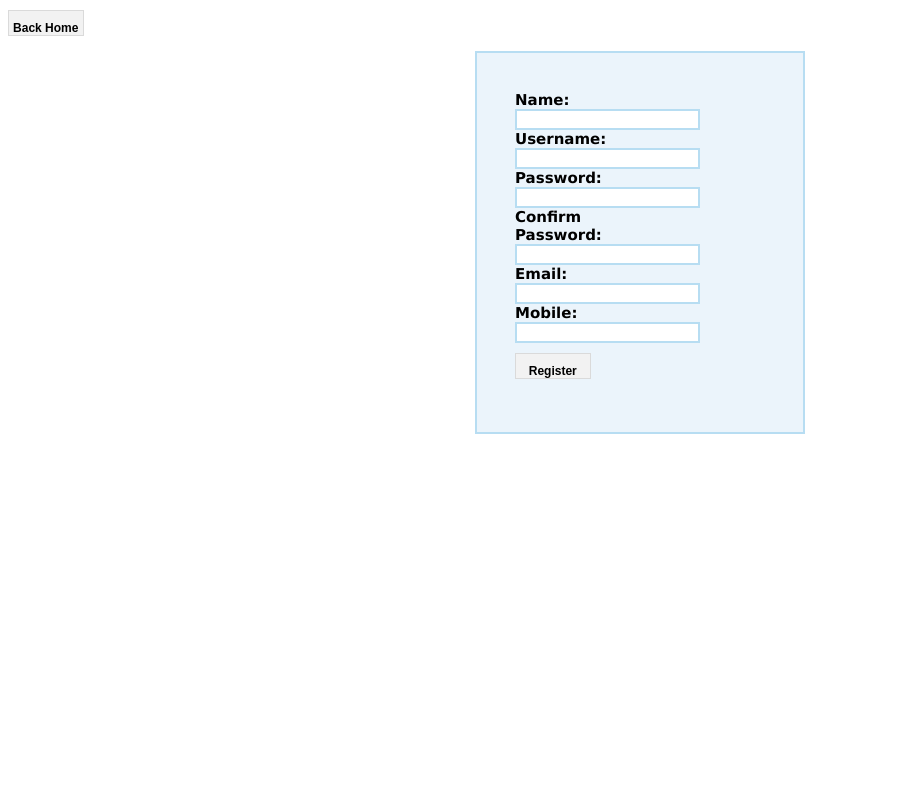
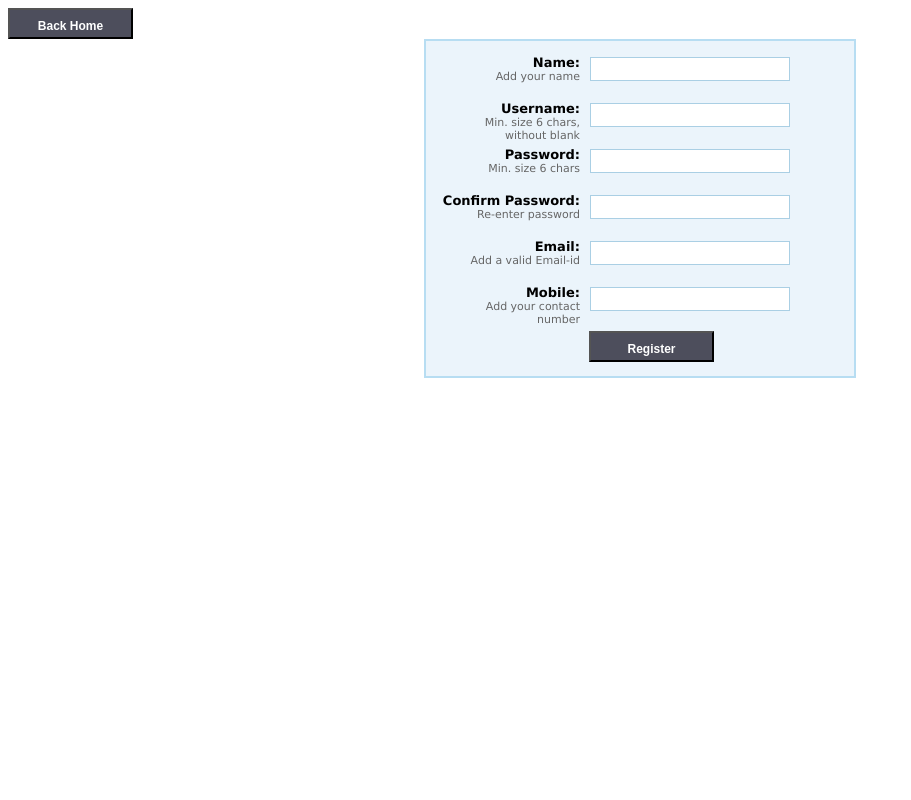
Before and after one commit to jithusunny/Genie, a PHP site: page /register.php in a window 1280 px wide. Shown: the whole page, without its empty margins (0-911 px from the left). Run offline with PHP 8.4, Linux system fonts and the light colour scheme.

Commit message:
modified form design

```diff
--- a/index.php
+++ b/index.php
@@ -6,7 +6,7 @@
 
     <body>
         <div>
-	    <form id="stylized" name="register" method="link" action="register.php">
+	    <form name="register" method="link" action="register.php">
 	        <button type="submit">Register</button>
 	    </form>
 	</div>
@@ -21,6 +21,7 @@
                 <input type="text" name="pwd" id="pwd">
 
                 <button type="submit">Log in</button>
+
             </form>
         </div>
     </body>
--- a/register.php
+++ b/register.php
@@ -6,7 +6,8 @@
 
     <body>
         <div>
-	    <form id="stylized" name="home" method="link" action="index.php">
+	    <form name="home" method="link" action="index.php">
+
 	        <button type="submit">Back Home</button>
 	    </form>
 	</div>
@@ -14,22 +15,46 @@
         <div id="stylized" class="login-box">
             <form id="form" name="form" method="post" action="validate_registration.php">
 
-                <label>Name:</label>
+                <label>Name:
+                    <span class="small">
+                        Add your name
+                    </span>
+                </label>
                 <input type="text" name="name" id="name">
 
-                <label>Username:</label>
+                <label>Username:
+                    <span class="small">
+                        Min. size 6 chars, without blank
+                    </span>
+                </label>
                 <input type="text" name="uname" id="uname">
 
-                <label>Password:</label>
+                <label>Password:
+                    <span class="small">
+                        Min. size 6 chars
+                    </span>
+                </label>
                 <input type="text" name="pwd1" id="pwd1">
 
-                <label>Confirm Password:</label>
+                <label>Confirm Password:
+                    <span class="small">
+                        Re-enter password
+                    </span>
+                </label>
                 <input type="text" name="pwd2" id="pwd2">
 
-                <label>Email:</label>
+                <label>Email:
+                    <span class="small">
+                        Add a valid Email-id
+                    </span>
+                </label>
                 <input type="text" name="email" id="email">
 
-                <label>Mobile:</label>
+                <label>Mobile:
+                    <span class="small">
+                        Add your contact number
+                    </span>
+                </label>
                 <input type="text" name="mob" id="mob">
 
                 <button type="submit">Register</button>
--- a/style/base-style.css
+++ b/style/base-style.css
@@ -1,44 +1,80 @@
 body{
-  font-family:"Lucida Grande", "Lucida Sans Unicode", Verdana, Arial, Helvetica, sans-serif;
-  font-size:15px;
+font-family:"Lucida Grande", "Lucida Sans Unicode", Verdana, Arial, Helvetica, sans-serif;
+font-size:13px;
 }
 
-.login-box {
-  font-weight:bold;
-  background-color:#ebf4fb;
-  border:solid 2px #b7ddf2;
-  margin:auto;
-  width:250px;
-  padding: 1cm;
+p, h1, form{border:0; margin:0; padding:0;}
+
+button {
+margin:0 auto;
+clear:both;
+width:125px;
+height:31px;
+background:#4D4E5C;
+text-align:center;
+line-height:31px;
+color:#FFFFFF;
+font-size:12px;
+font-weight:bold;
 }
 
-#stylized label {
-  display:block;
-  text-align:left;
-  width:100px;
+/* ----------- Login-Box ----------- */
+.login-box{
+margin:0 auto;
+width:400px;
+padding:14px;
+border:solid 2px #b7ddf2;
+background:#ebf4fb;
 }
 
-#stylized input {
-  border: 2px solid #b7ddf2;
+/* ----------- stylized ----------- */
+
+#stylized h1 {
+font-size:14px;
+font-weight:bold;
+margin-bottom:8px;
 }
 
-#stylized input:hover {
+#stylized p{
+font-size:11px;
+color:#666666;
+margin-bottom:20px;
+border-bottom:solid 1px #b7ddf2;
+padding-bottom:10px;
+}
+
+#stylized label{
+display:block;
+font-weight:bold;
+text-align:right;
+width:140px;
+float:left;
+}
+
+#stylized .small{
+color:#666666;
+display:block;
+font-size:11px;
+font-weight:normal;
+text-align:right;
+width:140px;
+}
+
+#stylized input{
+float:left;
+font-size:12px;
+padding:4px 2px;
+border:solid 1px #aacfe4;
+width:200px;
+margin:2px 0 20px 10px;
+}
+
+stylized input:hover {
   border: 2px solid #bFD4D7;
 }
 
-#stylized button {
-  margin-top:10px;
-  display:block;
-  clear:both;
-  min-width: 2cm;
-  text-align: center;
-  font-size: 12px;
-  font-weight: bold;
-  height:26;
-  line-height:31px;
-  padding: 2px 2px;
-  border: 1px solid #dadada;
-  background-color: #f2f2f2;
+#stylized button{
+margin-left:149px;
 }
 
 #stylized button:hover {
```
